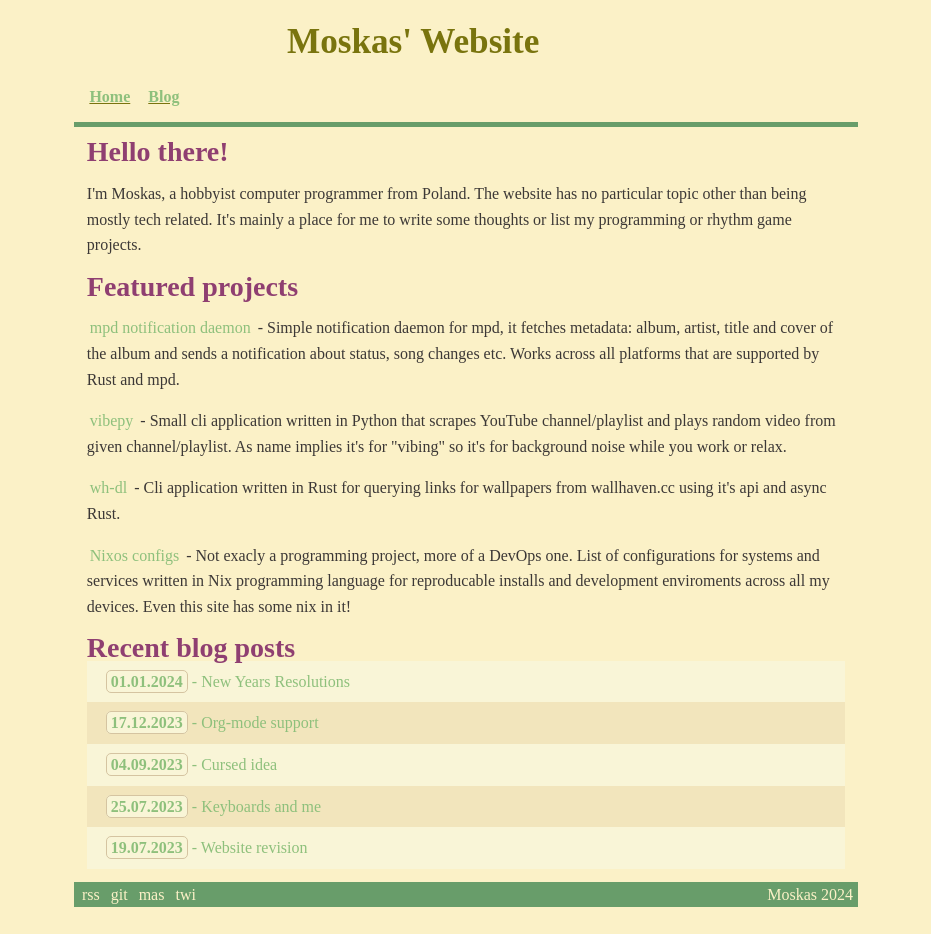
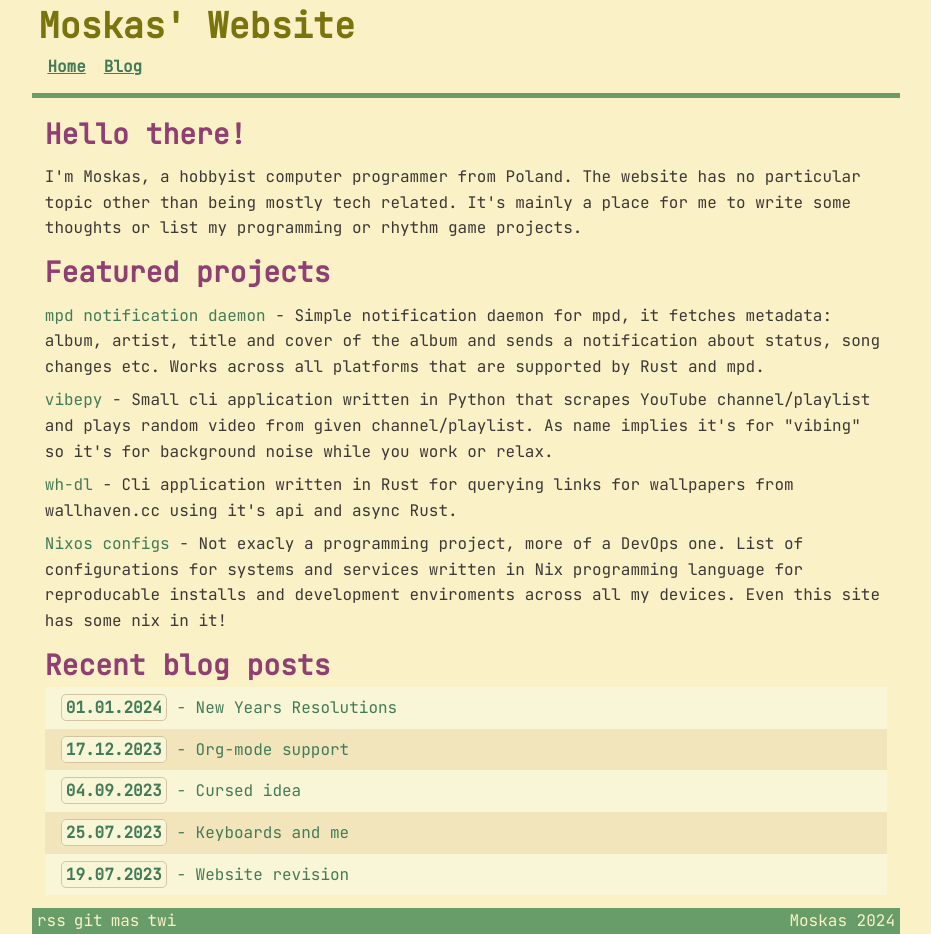
Before and after one commit to Moskas/vue-blog-frontend, a Vue app in the folder vue-learn/: page / in a window 1280 px wide. Shown: the whole page, without its empty margins (174-1105 px from the left). Built offline with nearby package versions, Linux system fonts and the light colour scheme; a web font is replaced by a local one.

Commit message:
Fixed css conflicts

```diff
--- a/vue-learn/src/App.vue
+++ b/vue-learn/src/App.vue
@@ -1,7 +1,9 @@
 <script setup>
 import { ref, computed } from 'vue'
 import Home from './components/Home.vue'
-import BlogList from './BlogList.vue';
+import BlogList from './components/BlogList.vue';
+import Footer from '@/components/Footer.vue'
+
 const routes = {
   '/': Home,
   '/blog': BlogList,
@@ -18,14 +20,6 @@ const currentView = computed(() => {
 })
 </script>
 
-<script>
-import Footer from '@/components/Footer.vue'
-
-//export default {
-//  name: 'FooterSection',
-//};
-</script>
-
 <template>
   <header>
     <span class="logo">Moskas' Website</span>
@@ -37,33 +31,5 @@ import Footer from '@/components/Footer.vue'
 </template>
 
 <style scoped>
-* {
-  font-family: 'JetBrainsMono Nerd Font';
-}
 
-header {
-  line-height: 1.5;
-}
-
-.done {
-  text-decoration: line-through;
-}
-
-@media (min-width: 1024px) {
-  header {
-    display: flex;
-    place-items: center;
-    padding-right: calc(var(--section-gap) / 2);
-  }
-
-  .logo {
-    margin: 0 2rem 0 0;
-  }
-
-  header .wrapper {
-    display: flex;
-    place-items: flex-start;
-    flex-wrap: wrap;
-  }
-}
 </style>
--- a/vue-learn/src/assets/custom.css
+++ b/vue-learn/src/assets/custom.css
@@ -88,16 +88,11 @@ html {
   font-size: 1em;
 }
 
-body {
-  margin: 1em auto;
-  padding: 0 1rem;
-  max-width: 55rem;
-}
-
 header {
   padding-bottom: 0.8rem;
   padding-left: 0.4rem;
   padding-right: 0.4rem;
+  padding-top: 0.8rem;
   border-bottom: 5px solid var(--gruv-dark-cyan);
   display: flow-root !important;
 }
@@ -141,7 +136,7 @@ main li {
 }
 
 main p {
-  margin: 1rem 0;
+  margin: 0.5rem 0;
 }
 
 a {
@@ -230,6 +225,7 @@ img {
 h1 {
   color: var(--gruv-magenta);
   font-size: 1.75em;
+  padding: 10px 0;
 }
 
 h2 {
--- a/vue-learn/src/assets/main.css
+++ b/vue-learn/src/assets/main.css
@@ -4,29 +4,6 @@
 #app {
   max-width: 900px;
   margin: 0 auto;
-  padding: 2rem;
   font-weight: normal;
+  padding: 0 1rem;
 }
-
-a,
-.green {
-  text-decoration: none;
-  color: #8ec07c;
-  transition: 0.4s;
-  padding: 3px;
-}
-
-@media (hover: hover) {}
-
-@media (min-width: 1024px) {
-  body {
-    display: flex;
-    place-items: center;
-  }
-
-  #app {
-    /*display: grid;*/
-    /*grid-template-columns: 1fr 1fr;*/
-    padding: 0 2rem;
-  }
-}
```
Also changed, not shown: vue-learn/src/components/BlogList.vue (renamed from vue-learn/src/BlogList.vue).
